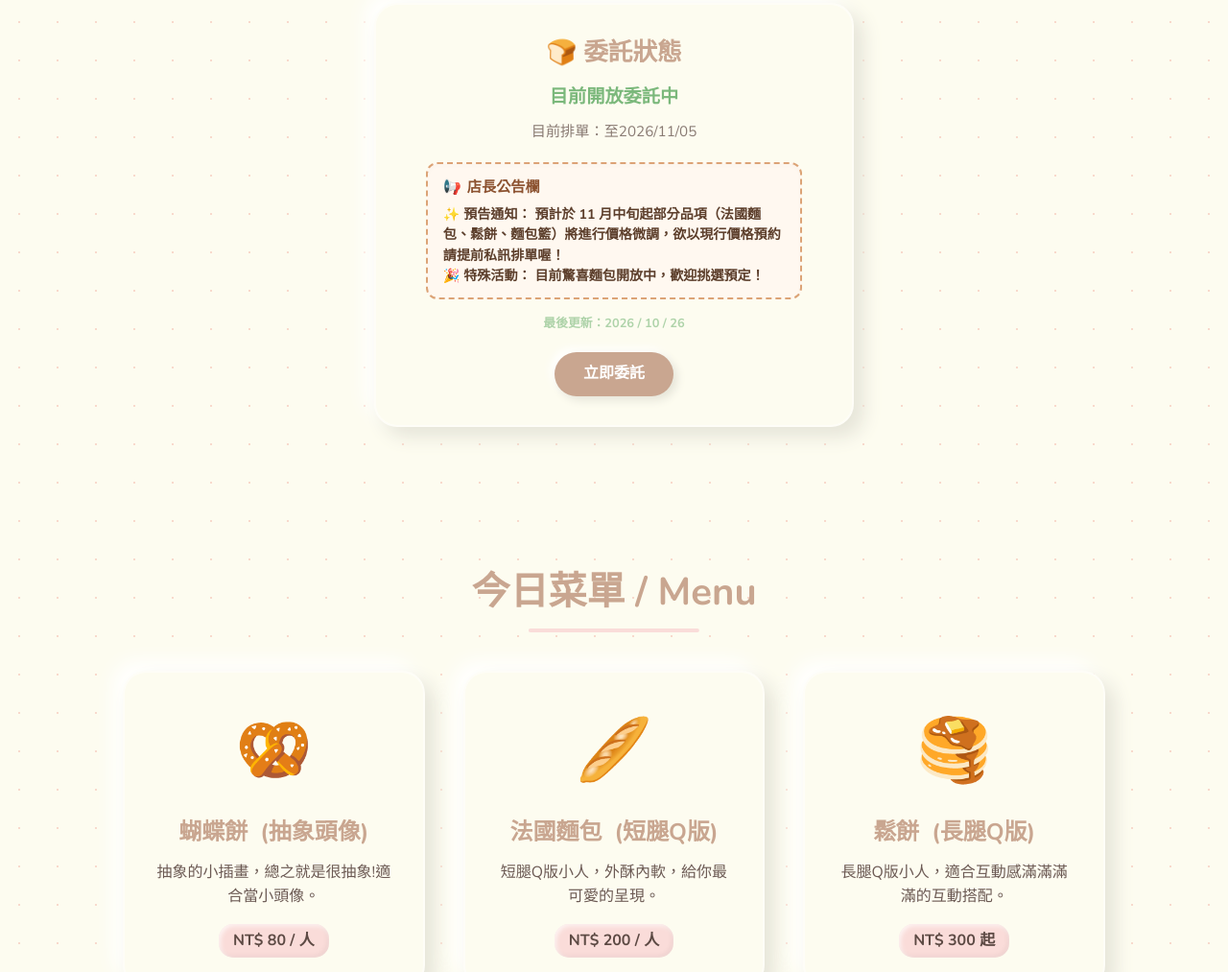
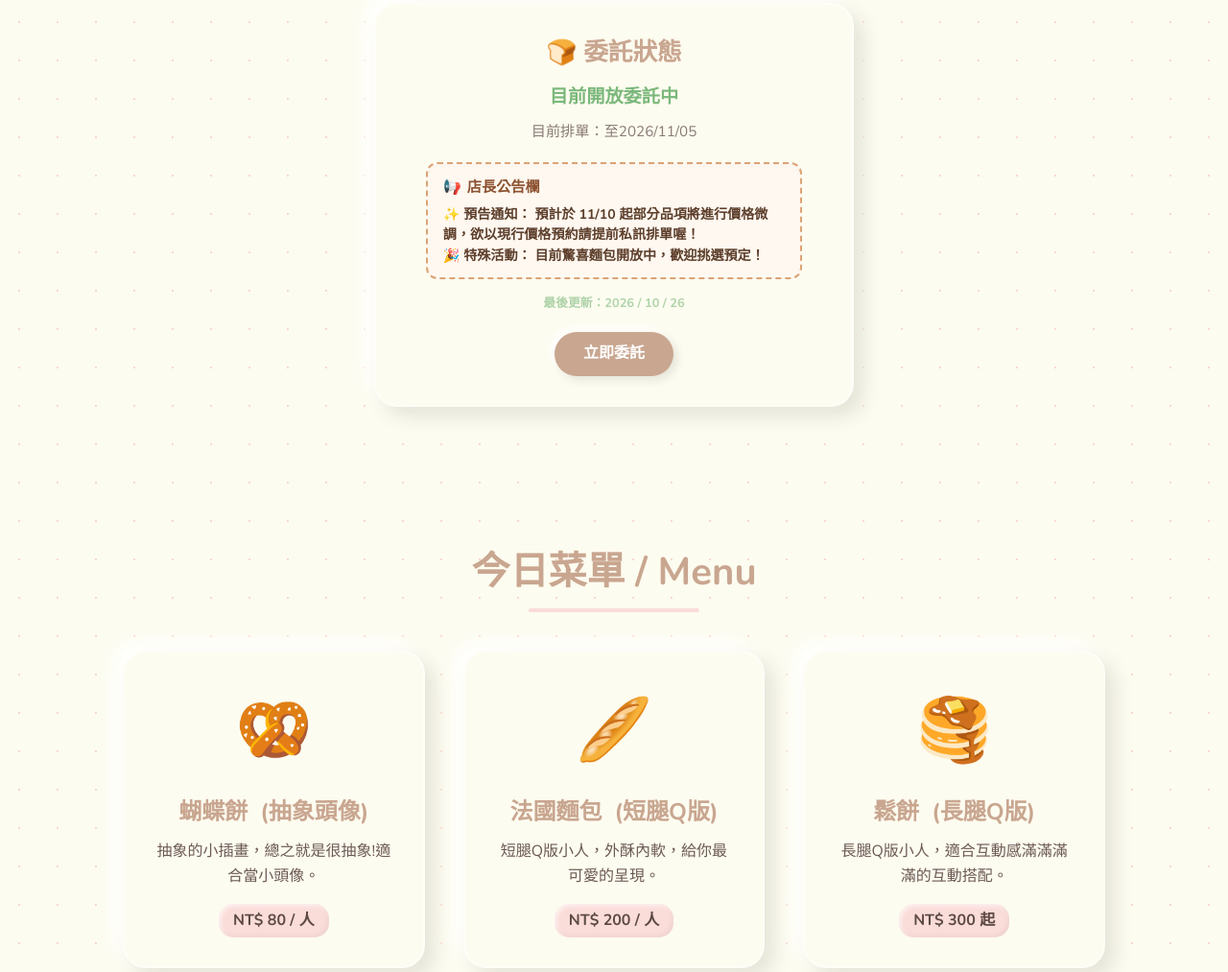
Before and after one commit to lhx061118-collab/commission, a website: page index.html in a window 1280 px wide. Shown: the part 837-1850 px from the top of the page at 96% size. Drawn offline with nearby package versions, Linux system fonts and the light colour scheme.

Commit message:
Update price adjustment notice date in index.html

```diff
--- a/index.html
+++ b/index.html
@@ -63,7 +63,7 @@
                     <span>📢</span> 店長公告欄
                 </div>
                 <p style="font-size: 0.88rem; color: #5c3e2b; margin: 0; line-height: 1.5;">
-                    ✨ <strong>預告通知：</strong> 預計於 11 月中旬起部分品項（法國麵包、鬆餅、麵包籃）將進行價格微調，欲以現行價格預約請提前私訊排單喔！<br>
+                    ✨ <strong>預告通知：</strong> 預計於 11/10 起部分品項將進行價格微調，欲以現行價格預約請提前私訊排單喔！<br>
                     🎉 <strong>特殊活動：</strong> 目前驚喜麵包開放中，歡迎挑選預定！
                 </p>
             </div>
```
